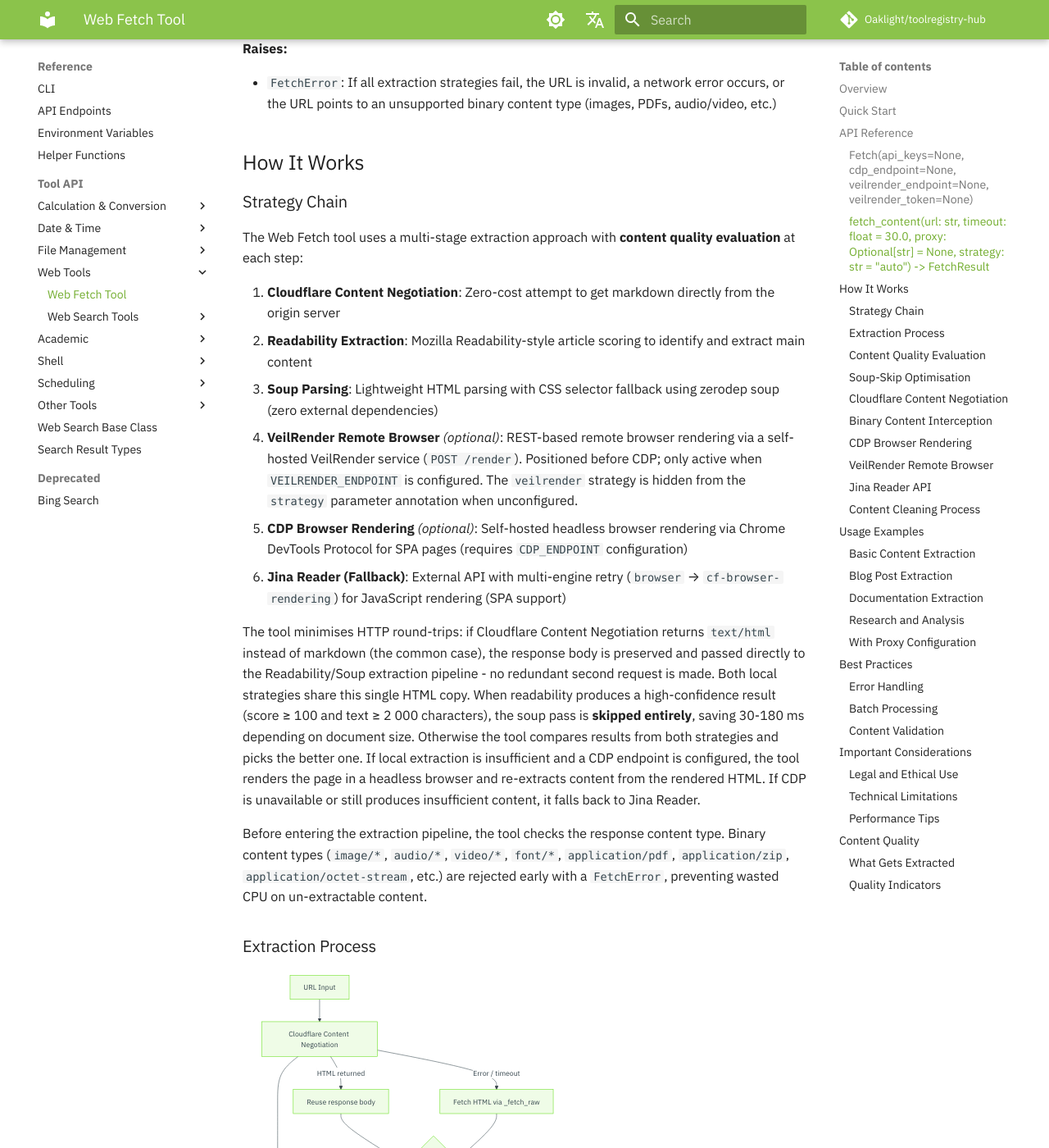
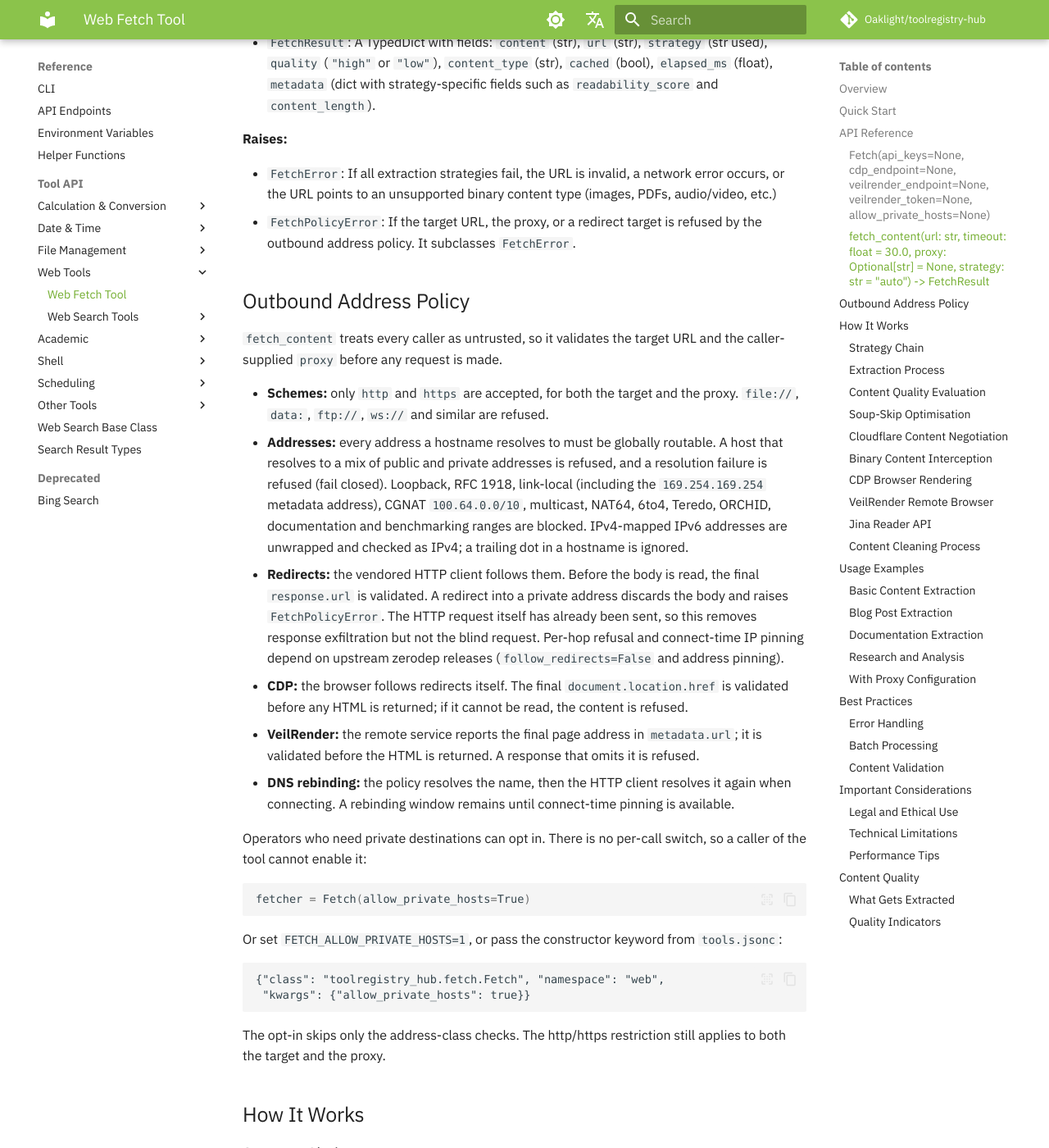
Before and after one commit to Oaklight/toolregistry-hub, an MkDocs documentation site: the page built from docs/tools/websearch/web_fetch_tool.md, in a window 1280 px wide and 1400 px high, scrolled down 2707 px. Shown: the whole window at 82% size. Built offline with MkDocs 1.6.1 and Material for MkDocs 9.7.7, drawn with Linux system fonts in a browser that asks for light colours; some web fonts are replaced; comment, search, counter and statistics services are not loaded; some of the changed text lies outside the part shown.

Commit message:
docs: document the fetch outbound address policy (#240)

````diff
--- a/docs/tools/websearch/web_fetch_tool.md
+++ b/docs/tools/websearch/web_fetch_tool.md
@@ -51,7 +51,7 @@
 
 ## API Reference
 
-### `Fetch(api_keys=None, cdp_endpoint=None, veilrender_endpoint=None, veilrender_token=None)`
+### `Fetch(api_keys=None, cdp_endpoint=None, veilrender_endpoint=None, veilrender_token=None, allow_private_hosts=None)`
 
 Initialize the Fetch content extractor.
 
@@ -61,6 +61,7 @@
 - `cdp_endpoint` (str, optional): WebSocket URL of a CDP-compatible browser (e.g., `ws://localhost:9222`). Falls back to `CDP_ENDPOINT` environment variable. When set, enables the CDP Browser Rendering stage for SPA content extraction.
 - `veilrender_endpoint` (str, optional): Base URL of a VeilRender remote browser service (e.g., `http://localhost:3000`). Falls back to `VEILRENDER_ENDPOINT` environment variable. When set, enables the VeilRender stage, positioned before CDP in the auto fallback chain.
 - `veilrender_token` (str, optional): Bearer token for VeilRender authentication. Falls back to `VEILRENDER_TOKEN` environment variable. Optional — omit if your VeilRender instance requires no auth.
+- `allow_private_hosts` (bool, optional): Allow the target URL and proxy to use private addresses. Defaults to `False`. When omitted or `None`, the `FETCH_ALLOW_PRIVATE_HOSTS` environment variable is read (`1`, `true`, `yes` or `on` enables it). The http/https scheme restriction always applies. There is no per-call switch, so a tool caller cannot enable it.
 
 ### `fetch_content(url: str, timeout: float = 30.0, proxy: Optional[str] = None, strategy: str = "auto") -> FetchResult`
 
@@ -80,6 +81,33 @@
 **Raises:**
 
 - `FetchError`: If all extraction strategies fail, the URL is invalid, a network error occurs, or the URL points to an unsupported binary content type (images, PDFs, audio/video, etc.)
+- `FetchPolicyError`: If the target URL, the proxy, or a redirect target is refused by the outbound address policy. It subclasses `FetchError`.
+
+## Outbound Address Policy
+
+`fetch_content` treats every caller as untrusted, so it validates the target URL and the caller-supplied `proxy` before any request is made.
+
+- **Schemes:** only `http` and `https` are accepted, for both the target and the proxy. `file://`, `data:`, `ftp://`, `ws://` and similar are refused.
+- **Addresses:** every address a hostname resolves to must be globally routable. A host that resolves to a mix of public and private addresses is refused, and a resolution failure is refused (fail closed). Loopback, RFC 1918, link-local (including the `169.254.169.254` metadata address), CGNAT `100.64.0.0/10`, multicast, NAT64, 6to4, Teredo, ORCHID, documentation and benchmarking ranges are blocked. IPv4-mapped IPv6 addresses are unwrapped and checked as IPv4; a trailing dot in a hostname is ignored.
+- **Redirects:** the vendored HTTP client follows them. Before the body is read, the final `response.url` is validated. A redirect into a private address discards the body and raises `FetchPolicyError`. The HTTP request itself has already been sent, so this removes response exfiltration but not the blind request. Per-hop refusal and connect-time IP pinning depend on upstream zerodep releases (`follow_redirects=False` and address pinning).
+- **CDP:** the browser follows redirects itself. The final `document.location.href` is validated before any HTML is returned; if it cannot be read, the content is refused.
+- **VeilRender:** the remote service reports the final page address in `metadata.url`; it is validated before the HTML is returned. A response that omits it is refused.
+- **DNS rebinding:** the policy resolves the name, then the HTTP client resolves it again when connecting. A rebinding window remains until connect-time pinning is available.
+
+Operators who need private destinations can opt in. There is no per-call switch, so a caller of the tool cannot enable it:
+
+```python
+fetcher = Fetch(allow_private_hosts=True)
+```
+
+Or set `FETCH_ALLOW_PRIVATE_HOSTS=1`, or pass the constructor keyword from `tools.jsonc`:
+
+```jsonc
+{"class": "toolregistry_hub.fetch.Fetch", "namespace": "web",
+ "kwargs": {"allow_private_hosts": true}}
+```
+
+The opt-in skips only the address-class checks. The http/https restriction still applies to both the target and the proxy.
 
 ## How It Works
 
````
Also changed, not shown: docs/changelog.md (+4 -0 lines).
